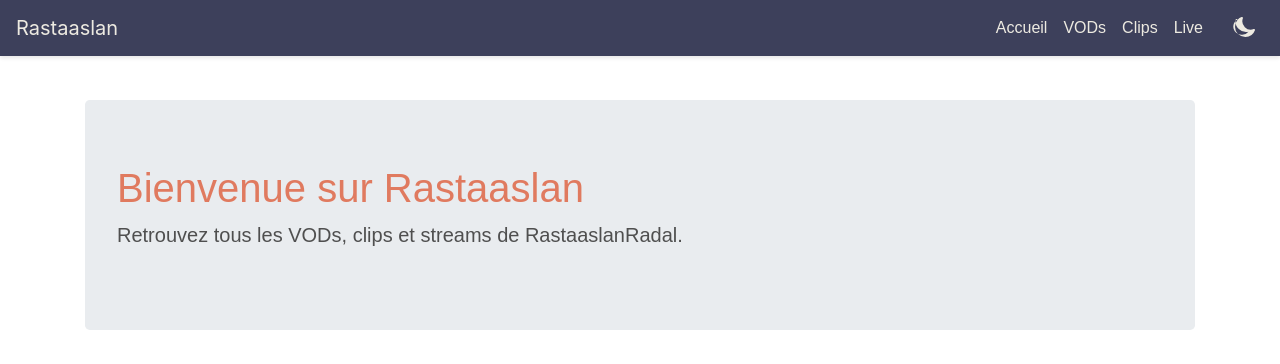
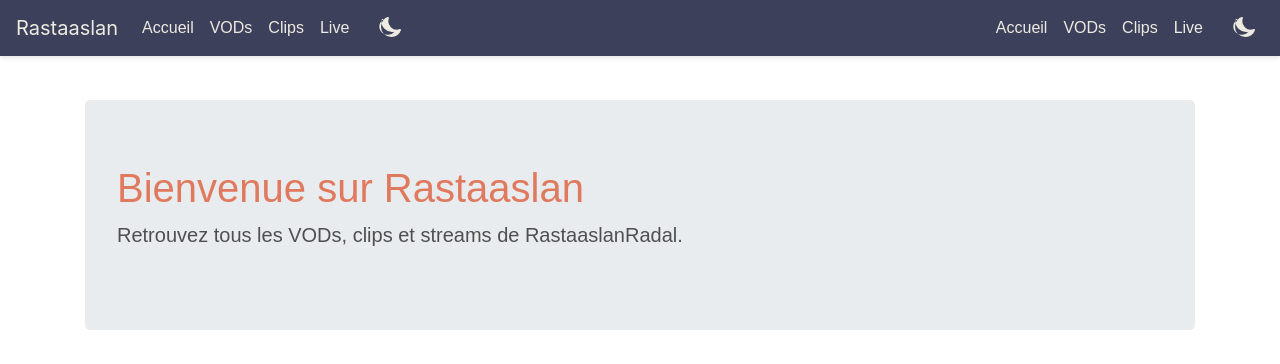
Before and after one commit to Rastaaslan/site_rastaaslan_django, a Django app: page / in a window 1280 px wide. Shown: the top 364 px of the page. Run offline with Django 5.2, Linux system fonts and the light colour scheme; data comes from the database, SQL or seed files in the repository; some libraries are stand-ins or nearby versions.

Commit message:
ajout theme sombre / clair variable

```diff
--- a/rastaaslan_app/templates/rastaaslan_app/base.html
+++ b/rastaaslan_app/templates/rastaaslan_app/base.html
@@ -13,6 +13,36 @@
     <!-- Navigation Bar -->
     <nav class="navbar navbar-expand-lg navbar-custom">
         <a class="navbar-brand" href="{% url 'rastaaslan_app:home' %}">Rastaaslan</a>
+        <div class="navbar-nav ml-auto">
+            <!-- Vos liens existants -->
+            <li class="nav-item">
+                <a class="nav-link" href="{% url 'home' %}">Accueil</a>
+            </li>
+            <li class="nav-item">
+                <a class="nav-link" href="{% url 'vods' %}">VODs</a>
+            </li>
+            <li class="nav-item">
+                <a class="nav-link" href="{% url 'clips' %}">Clips</a>
+            </li>
+            <li class="nav-item">
+                <a class="nav-link" href="{% url 'live' %}">Live</a>
+            </li>
+
+            <!-- Ajoutez le bouton de thème ici -->
+            <li class="nav-item">
+                <div class="theme-toggle" id="theme-toggle" title="Changer de thème">
+                    <!-- Icône de soleil (visible en mode sombre) -->
+                    <svg class="sun-icon" xmlns="http://www.w3.org/2000/svg" viewBox="0 0 24 24">
+                        <path d="M12 17.5a5.5 5.5 0 1 0 0-11 5.5 5.5 0 0 0 0 11zm0 1.5a7 7 0 1 1 0-14 7 7 0 0 1 0 14zm0-16a1 1 0 0 1 1 1v1a1 1 0 0 1-2 0V4a1 1 0 0 1 1-1zm0 16a1 1 0 0 1 1 1v1a1 1 0 0 1-2 0v-1a1 1 0 0 1 1-1zM4 12a1 1 0 0 1 1-1h1a1 1 0 0 1 0 2H5a1 1 0 0 1-1-1zm16 0a1 1 0 0 1-1 1h-1a1 1 0 0 1 0-2h1a1 1 0 0 1 1 1zM6.34 6.34a1 1 0 0 1 1.42 0l.7.7a1 1 0 0 1-1.4 1.43l-.72-.7a1 1 0 0 1 0-1.43zm10.9 10.9a1 1 0 0 1 1.43 0l.7.71a1 1 0 1 1-1.42 1.42l-.7-.7a1 1 0 0 1 0-1.43zM17.66 6.34a1 1 0 0 1 0 1.43l-.7.7a1 1 0 0 1-1.43-1.42l.7-.7a1 1 0 0 1 1.43 0zm-10.9 10.9a1 1 0 0 1 0 1.43l-.71.7a1 1 0 0 1-1.42-1.42l.7-.7a1 1 0 0 1 1.43 0z"/>
+                    </svg>
+
+                    <!-- Icône d'étoile/lune (visible en mode clair) -->
+                    <svg class="moon-icon" xmlns="http://www.w3.org/2000/svg" viewBox="0 0 24 24">
+                        <path d="M12.3 22h-.1a10.31 10.31 0 0 1-7.34-3.15 10.46 10.46 0 0 1-.26-14 10.13 10.13 0 0 1 4-2.74 1 1 0 0 1 1.06.22 1 1 0 0 1 .24 1 8.4 8.4 0 0 0 1.94 8.81 8.47 8.47 0 0 0 8.83 1.94 1 1 0 0 1 1.27 1.29A10.16 10.16 0 0 1 12.3 22zm-7.46-17.9a8.3 8.3 0 0 0-4.24 9.61 8.43 8.43 0 0 0 6.41 5.79 8.44 8.44 0 0 0 8.48-2.78 10.5 10.5 0 0 1-9.67-2.78A10.44 10.44 0 0 1 2.84 4.1z"/>
+                    </svg>
+                </div>
+            </li>
+        </div>
         <button class="navbar-toggler" type="button" data-toggle="collapse" data-target="#navbarNav" aria-controls="navbarNav" aria-expanded="false" aria-label="Toggle navigation">
             <div class="burger-icon">
                 <span></span>
@@ -138,29 +168,69 @@
         </script>
         <script>
             $(document).ready(function(){
-                // Fonction pour changer le thème
+                // Fonction pour définir le thème
                 function setTheme(themeName) {
+                    // Appliquer l'attribut data-theme au document
                     document.documentElement.setAttribute('data-theme', themeName);
+                    // Sauvegarder la préférence dans localStorage
                     localStorage.setItem('theme', themeName);
                 }
 
-                // Initialiser le thème depuis le localStorage
-                if (localStorage.getItem('theme') === 'dark') {
-                    setTheme('dark');
-                } else {
-                    setTheme('light');
-                }
-
-                // Basculer le thème quand on clique sur l'icône
-                $('#theme-toggle').on('click', function(){
+                // Fonction pour basculer entre les thèmes
+                function toggleTheme() {
+                    // Si le thème actuel est "dark", passer à "light", sinon passer à "dark"
                     if (localStorage.getItem('theme') === 'dark') {
                         setTheme('light');
                     } else {
                         setTheme('dark');
                     }
+                }
+
+                // Fonction pour initialiser le thème au chargement de la page
+                function initTheme() {
+                    // Vérifier si une préférence est déjà stockée
+                    if (localStorage.getItem('theme') === 'dark') {
+                        setTheme('dark');
+                    } else if (localStorage.getItem('theme') === 'light') {
+                        setTheme('light');
+                    } else {
+                        // Si aucune préférence n'est stockée, vérifier la préférence du système
+                        if (window.matchMedia && window.matchMedia('(prefers-color-scheme: dark)').matches) {
+                            setTheme('dark');
+                        } else {
+                            setTheme('light');
+                        }
+                    }
+                }
+
+                // Initialiser le thème
+                initTheme();
+
+                // Ajouter l'événement de clic au bouton de thème
+                $('#theme-toggle').on('click', function(){
+                    toggleTheme();
                 });
 
-                // Votre code existant pour le carousel, etc.
+                // Écouter les changements de préférence du système
+                if (window.matchMedia) {
+                    window.matchMedia('(prefers-color-scheme: dark)').addEventListener('change', function(e) {
+                        // Seulement si l'utilisateur n'a pas défini de préférence manuelle
+                        if (!localStorage.getItem('theme')) {
+                            if (e.matches) {
+                                setTheme('dark');
+                            } else {
+                                setTheme('light');
+                            }
+                        }
+                    });
+                }
+
+                // Code existant... (carousel, etc.)
+                // Initialisation du carousel s'il existe
+                var $carousel = $('#carouselClips');
+                if ($carousel.length > 0) {
+                    // Votre code de carousel existant...
+                }
             });
             </script>
 </body>
```
